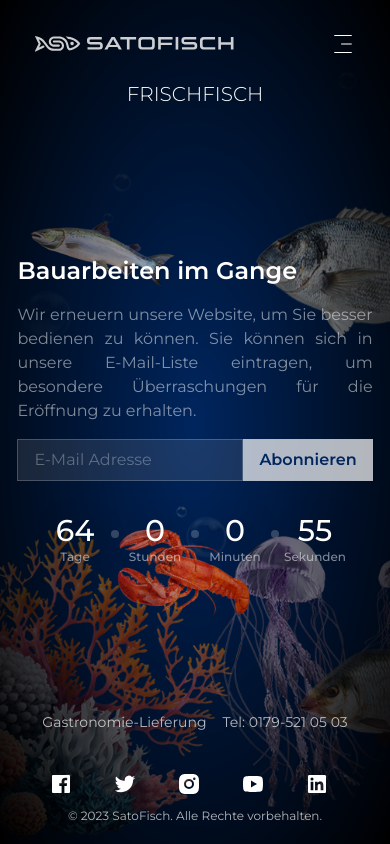
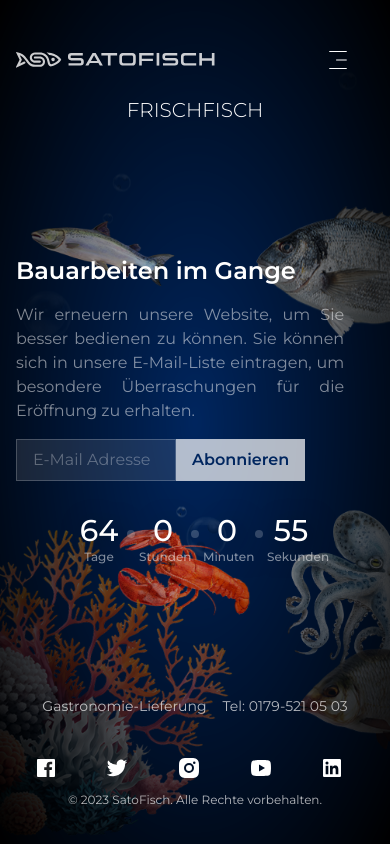
Before and after one commit to turgayaksu/satofisch.de, a React (Vite) app: page / in a window 390 px wide. Built offline with nearby package versions, Linux system fonts and the light colour scheme.

Commit message:
minor updates

```diff
--- a/src/components/countdown/index.jsx
+++ b/src/components/countdown/index.jsx
@@ -4,19 +4,19 @@ const renderer = ({ days, hours, minutes, seconds }) => {
   return (
     <>
       <div className='text-3xl md:text-7xl mt-8 md:mt-0 font-medium flex justify-between sf-shadow'>
-        <div className='mx-2 flex flex-col w-16 md:w-28 justify-center text-center relative after:content-[" "] after:absolute after:w-2 after:h-2 after:rounded-full after:bg-white/20 after:top-1/3 after:-right-3'>
+        <div className='mx-2 flex flex-col w-12 md:w-28 justify-center text-center relative after:content-[" "] after:absolute after:w-2 after:h-2 after:rounded-full after:bg-white/20 after:top-1/3 after:-right-3'>
           <span className='relative w-full block'>{days} </span>
           <span className='text-xs md:text-sm block opacity-50'>Tage</span>
         </div>
-        <div className='mx-2 flex flex-col w-16 md:w-28 justify-center text-center relative after:content-[" "] after:absolute after:w-2 after:h-2 after:rounded-full after:bg-white/20 after:top-1/3 after:-right-3 '>
+        <div className='mx-2 flex flex-col w-12 md:w-28 justify-center text-center relative after:content-[" "] after:absolute after:w-2 after:h-2 after:rounded-full after:bg-white/20 after:top-1/3 after:-right-3 '>
           <span className='relative w-full block'>{hours} </span>
           <span className='text-xs md:text-sm block opacity-50'>Stunden</span>
         </div>
-        <div className='mx-2 flex flex-col w-16 md:w-28 justify-center text-center relative after:content-[" "] after:absolute after:w-2 after:h-2 after:rounded-full after:bg-white/20 after:top-1/3 after:-right-3'>
+        <div className='mx-2 flex flex-col w-12 md:w-28 justify-center text-center relative after:content-[" "] after:absolute after:w-2 after:h-2 after:rounded-full after:bg-white/20 after:top-1/3 after:-right-3'>
           <span className='relative w-full block'>{minutes} </span>
           <span className='text-xs md:text-sm block opacity-50'>Minuten</span>
         </div>
-        <div className='mx-2 flex flex-col w-16 md:w-28 justify-center text-center relative'>
+        <div className='mx-2 flex flex-col w-12 md:w-28 justify-center text-center relative'>
           <span className='relative w-full block'>{seconds} </span>
           <span className='text-xs md:text-sm block opacity-50'>Sekunden</span>
         </div>
--- a/src/components/header/index.jsx
+++ b/src/components/header/index.jsx
@@ -13,7 +13,7 @@ export default function Header() {
             className='h-4 object-cover md:h-8 opacity-80'
           />
         </Link>
-        <Link to='/' className='m-0 p-0'>
+        <Link to='/' className='mr-6 md:mr-0'>
           <CiMenuFries size={24} />
         </Link>
       </div>
--- a/src/components/main/index.jsx
+++ b/src/components/main/index.jsx
@@ -7,7 +7,7 @@ export default function MainContainer() {
         <h2 className='text-2xl md:text-4xl font-semibold mb-4'>
           Bauarbeiten im Gange
         </h2>
-        <p className='text-justify w-full md:w-3/4 opacity-50 mb-4'>
+        <p className='text-justify w-11/12 md:w-3/4 opacity-50 mb-4'>
           Wir erneuern unsere Website, um Sie besser bedienen zu können. Sie
           können sich in unsere E-Mail-Liste eintragen, um besondere
           Überraschungen für die Eröffnung zu erhalten.
@@ -15,7 +15,7 @@ export default function MainContainer() {
         <div className='flex'>
           <input
             type='text'
-            className='border border-solid border-1 border-white/20 px-4 py-2 w-30 md:w-80 bg-white/10 text-white placeholder:text-white/30'
+            className='border border-solid border-1 border-white/20 px-4 py-2 w-40 md:w-80 bg-white/10 text-white placeholder:text-white/30'
             placeholder='E-Mail Adresse'
           />
           <button
--- a/src/pages/maintenance/index.jsx
+++ b/src/pages/maintenance/index.jsx
@@ -5,7 +5,7 @@ import MainContainer from '~/components/main';
 
 export default function Maintenance() {
   return (
-    <div className='container mx-auto max-w-xs md:max-w-6xl h-screen'>
+    <div className='container mx-auto p-4 md:max-w-6xl h-screen'>
       <div className='flex flex-col justify-between h-full '>
         <Header />
         <MainContainer />
```
Also changed, not shown: public/assets/img/4.png, public/assets/img/9.png.
